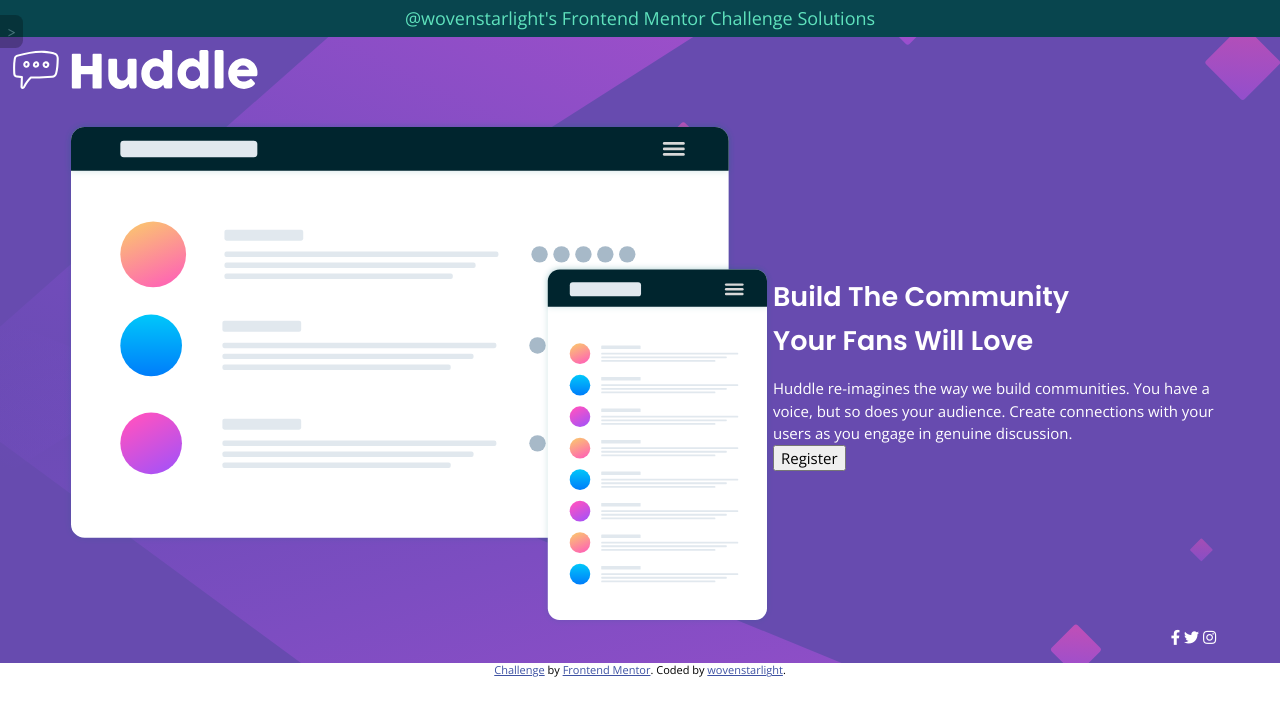
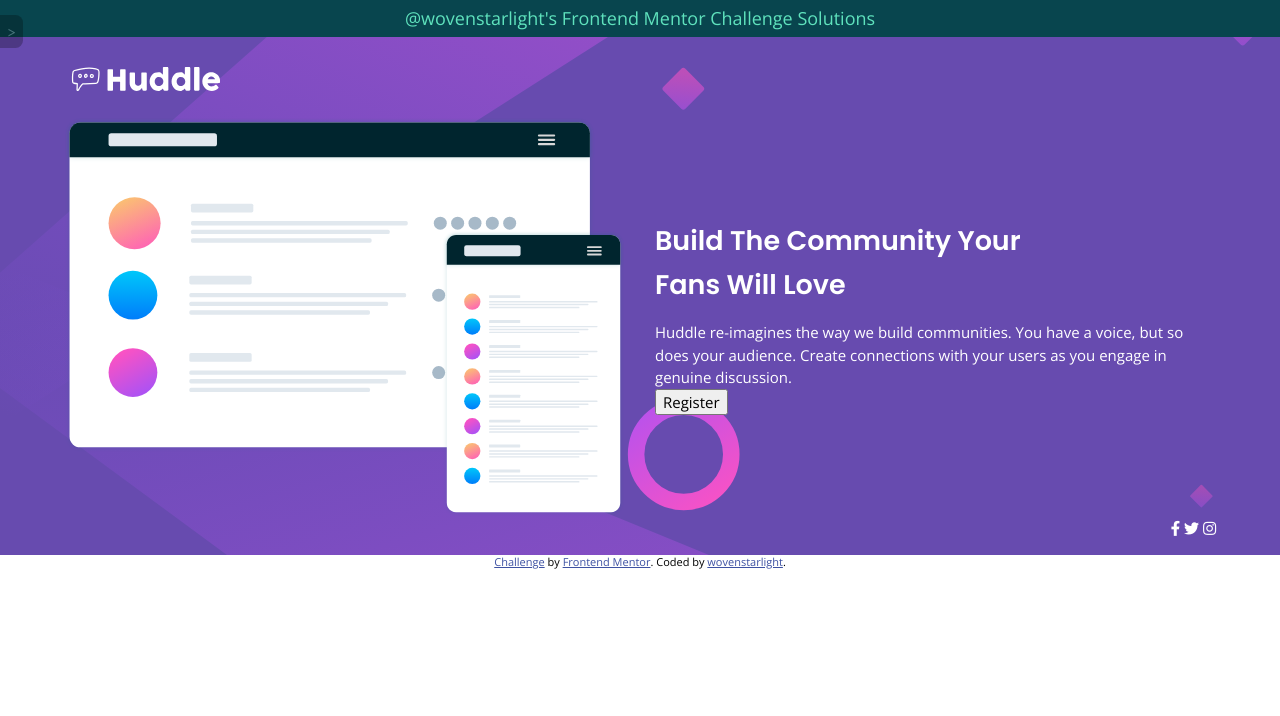
Before and after one commit to wovenstarlight/frontend-projects, a Jekyll site: the page built from _posts/2021-08-05-huddle-landing-page.html, in a window 1280 px wide. Shown: the top 716 px of the page. Built offline with Jekyll 4.4.1, drawn with Linux system fonts in a browser that asks for light colours; nearby versions of some CDN libraries.

Commit message:
Styled the logo, some adjustment to content grid

```diff
--- a/css/huddle-landing-page.css
+++ b/css/huddle-landing-page.css
@@ -18,12 +18,17 @@
 
 main { background: var(--violet) no-repeat; }
 
+/* Make sure images don't overflow the container, particularly on mobile */
+img { max-width: 100%; }
+
 #content {
 	color: white;
 	line-height: 1.5;
 	margin: auto;
 	padding: 1em 0;
 }
+
+img[src*=logo] { margin: 1.5em 0; }
 
 #content h2 { font: 600 1.8em/1.65 "Poppins", sans-serif; }
 
@@ -39,9 +44,18 @@
 		display: grid;
 		grid-template-columns: 1fr 1fr;
 		grid-template-rows: repeat(auto, 3);
+		column-gap: 2em;
 		align-items: center;
 		width: 90%;
 		max-width: 100em;
+	}
+
+	img[src*=logo] {
+		width: 12.5%;
+		max-width: 14em;
+		margin-bottom: 0;
+		/* Maintain same padding on left as content section */
+		padding-left: max(5%, calc((100% - 100em) / 2));
 	}
 
 	#content h2 {
@@ -68,6 +82,12 @@
 		width: 85%;
 	}
 
+	img[src*=logo] {
+		padding-left: 7.5%;
+		width: 24%;
+		min-width: 8.75em;
+	}
+
 	#content h2 {
 		margin: 0.5em auto;
 		font-size: 1.6em;
```
